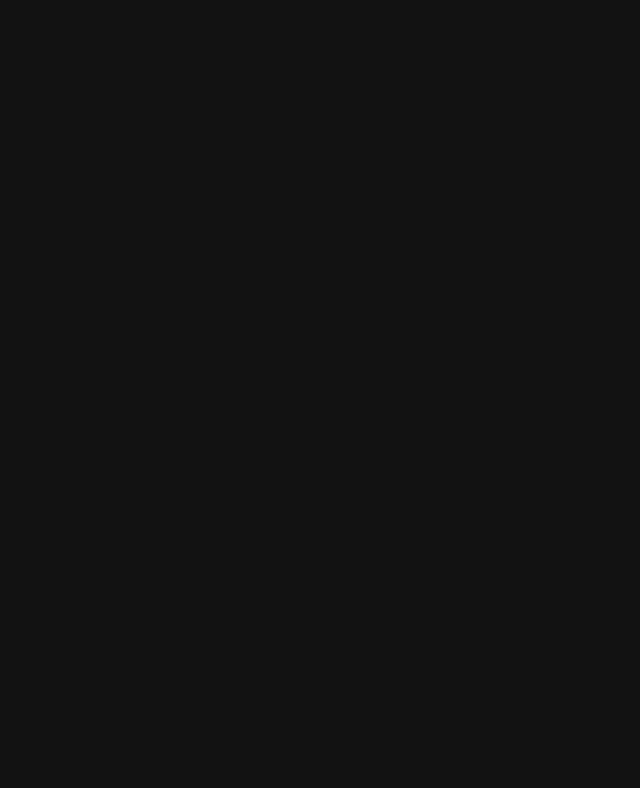
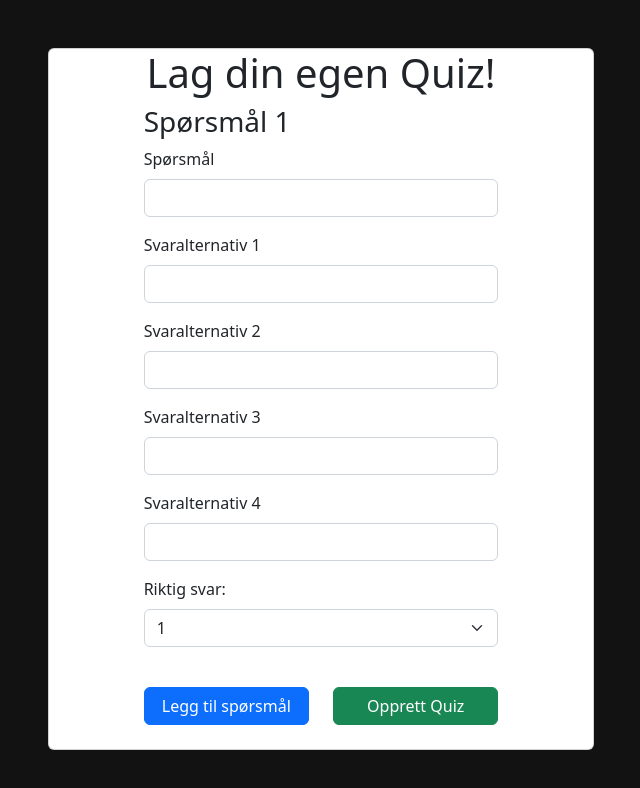
Before and after one commit to KindCoder-no/quiz-app-school-project, a Next.js app: page /custom in a window 1280 px wide. Shown: the top 788 px of the page, without its empty margins (319-959 px from the left). Built offline with nearby package versions, Linux system fonts and the light colour scheme.

Commit message:
Added UI for custom Question creation

```diff
--- /dev/null
+++ b/components/AnswerFormItem.js
@@ -0,0 +1,81 @@
+export default function AnswerFormItem({ index, updateQuestion }) {
+  return (
+    <>
+      <div class="mb-3">
+        <label for="exampleInputEmail1" class="form-label">
+          Svaralternativ 1
+        </label>
+        <input
+          type="text"
+          class="form-control"
+          id="exampleInputEmail1"
+          aria-describedby="emailHelp"
+          onChange={(e) => {
+            updateQuestion(index, "Answer", e.target.value, 0);
+          }}
+        />
+      </div>
+      <div class="mb-3">
+        <label for="exampleInputEmail1" class="form-label">
+          Svaralternativ 2
+        </label>
+        <input
+          type="text"
+          class="form-control"
+          id="exampleInputEmail1"
+          aria-describedby="emailHelp"
+          onChange={(e) => {
+            updateQuestion(index, "Answer", e.target.value, 1);
+          }}
+        />
+      </div>
+      <div class="mb-3">
+        <label for="exampleInputEmail1" class="form-label">
+          Svaralternativ 3
+        </label>
+        <input
+          type="text"
+          class="form-control"
+          id="exampleInputEmail1"
+          aria-describedby="emailHelp"
+          onChange={(e) => {
+            updateQuestion(index, "Answer", e.target.value, 2);
+          }}
+        />
+      </div>
+      <div class="mb-3">
+        <label for="exampleInputEmail1" class="form-label">
+          Svaralternativ 4
+        </label>
+        <input
+          type="text"
+          class="form-control"
+          id="exampleInputEmail1"
+          aria-describedby="emailHelp"
+          onChange={(e) => {
+            updateQuestion(index, "Answer", e.target.value, 3);
+          }}
+        />
+      </div>
+      <div class="mb-3">
+        <label for="select" class="form-label">
+          Riktig svar:
+        </label>
+        <select
+          class="form-select"
+          id="select"
+          onChange={(e) => {
+            updateQuestion(index, "Correct", e.target.value);
+          }}
+        >
+          <option value={0} selected>
+            1
+          </option>
+          <option value={1}>2</option>
+          <option value={2}>3</option>
+          <option value={3}>4</option>
+        </select>
+      </div>
+    </>
+  );
+}
--- /dev/null
+++ b/components/QuestionFormItem.js
@@ -0,0 +1,18 @@
+export default function QuestionFormItem({ title, index, updateQuestion }) {
+  return (
+    <>
+      <div class="mb-3">
+        <label for="exampleInputEmail1" class="form-label">
+          {title}
+        </label>
+        <input
+          type="text"
+          class="form-control"
+          id="exampleInputEmail1"
+          aria-describedby="emailHelp"
+          onChange={(e) => updateQuestion(index, "Title", e.target.value)}
+        />
+      </div>
+    </>
+  );
+}
--- a/pages/custom.js
+++ b/pages/custom.js
@@ -1,3 +1,93 @@
+import React from "react";
+import AnswerFormItem from "../components/AnswerFormItem";
+import QuestionFormItem from "../components/QuestionFormItem";
+
 export default function Custom() {
-  return;
+  const [questions, setQuestions] = React.useState([
+    { title: "", answers: ["", "", "", ""], correctIndex: 0 }
+  ]);
+
+  const updateQuestion = (index, item, data, answersIndex) => {
+    var currentQuestionData = questions;
+
+    if (item == "Title") {
+      currentQuestionData[index].title = data;
+    } else if (item == "Answer") {
+      currentQuestionData[index].answers[answersIndex] = data;
+    } else if (item == "Correct") {
+      currentQuestionData[index].correctIndex = data;
+    }
+
+    setQuestions(currentQuestionData);
+
+    console.log(questions);
+  };
+
+  const addQuestion = () => {
+    var currentQuestionData = questions;
+
+    var newData = {
+      title: "",
+      answers: ["", "", "", ""],
+      correctIndex: 0
+    };
+
+    setQuestions((prevArray) => [...prevArray, newData]);
+
+    console.log(questions);
+  };
+
+  return (
+    <>
+      <div className="container">
+        <div className="mt-5"></div>
+
+        <div className="row justify-content-center">
+          <div className="col-md-6">
+            <div className="card">
+              <h1 className="text-center">Lag din egen Quiz!</h1>
+              <div className="row justify-content-center">
+                <div className="col-8">
+                  {questions.map((data, index) => {
+                    return (
+                      <>
+                        <h3>Spørsmål {index + 1}</h3>
+                        <QuestionFormItem
+                          title="Spørsmål"
+                          index={index}
+                          updateQuestion={updateQuestion}
+                        />
+                        <AnswerFormItem
+                          index={index}
+                          updateQuestion={updateQuestion}
+                        />
+                      </>
+                    );
+                  })}
+                  <br></br>
+                  <div className="row">
+                    <div className="col-6">
+                      <button
+                        className="btn btn-primary w-100"
+                        onClick={addQuestion}
+                      >
+                        Legg til spørsmål
+                      </button>
+                    </div>
+                    <div className="col-6">
+                      <button className="btn btn-success w-100">
+                        Opprett Quiz
+                      </button>
+                    </div>
+                  </div>
+                  <br></br>
+                </div>
+              </div>
+            </div>
+            <div className="mt-5"></div>
+          </div>
+        </div>
+      </div>
+    </>
+  );
 }
```
